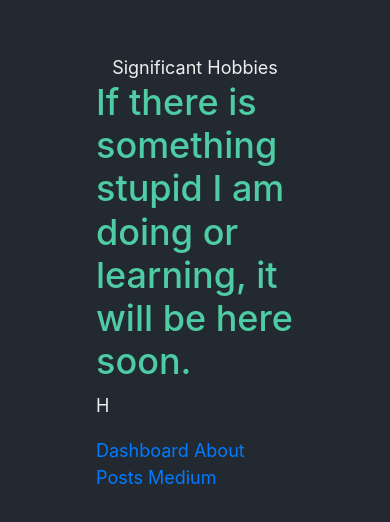
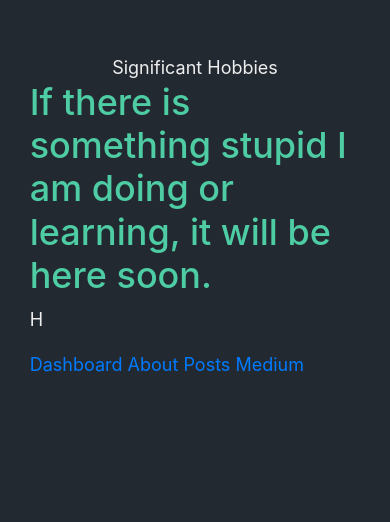
Before and after one commit to sarthakagrawal927/nextjs-blog, a Next.js app: page / in a window 390 px wide. Shown: the top 522 px of the page. Built offline with nearby package versions, Linux system fonts and the light colour scheme.

Commit message:
some css

```diff
--- a/components/layout.module.scss
+++ b/components/layout.module.scss
@@ -1,5 +1,5 @@
 .container {
-  max-width: 60vw;
+  max-width: 70vw;
   padding: 0 1rem;
   margin: 3rem auto;
 }
@@ -9,3 +9,9 @@
   flex-direction: column;
   align-items: center;
 }
+
+@media (max-width: 1200px) {
+  .container {
+    max-width: 94vw;
+  }
+} ;
--- a/components/work.js
+++ b/components/work.js
@@ -1,8 +1,8 @@
 export default function Work(props) {
   return (
-    <a href='google.com' title='Google '>
+    <p>
       {props.activity}. Its a type of {props.type} work, requiring{" "}
       {props.participants} participant(s).
-    </a>
+    </p>
   );
 }
```
